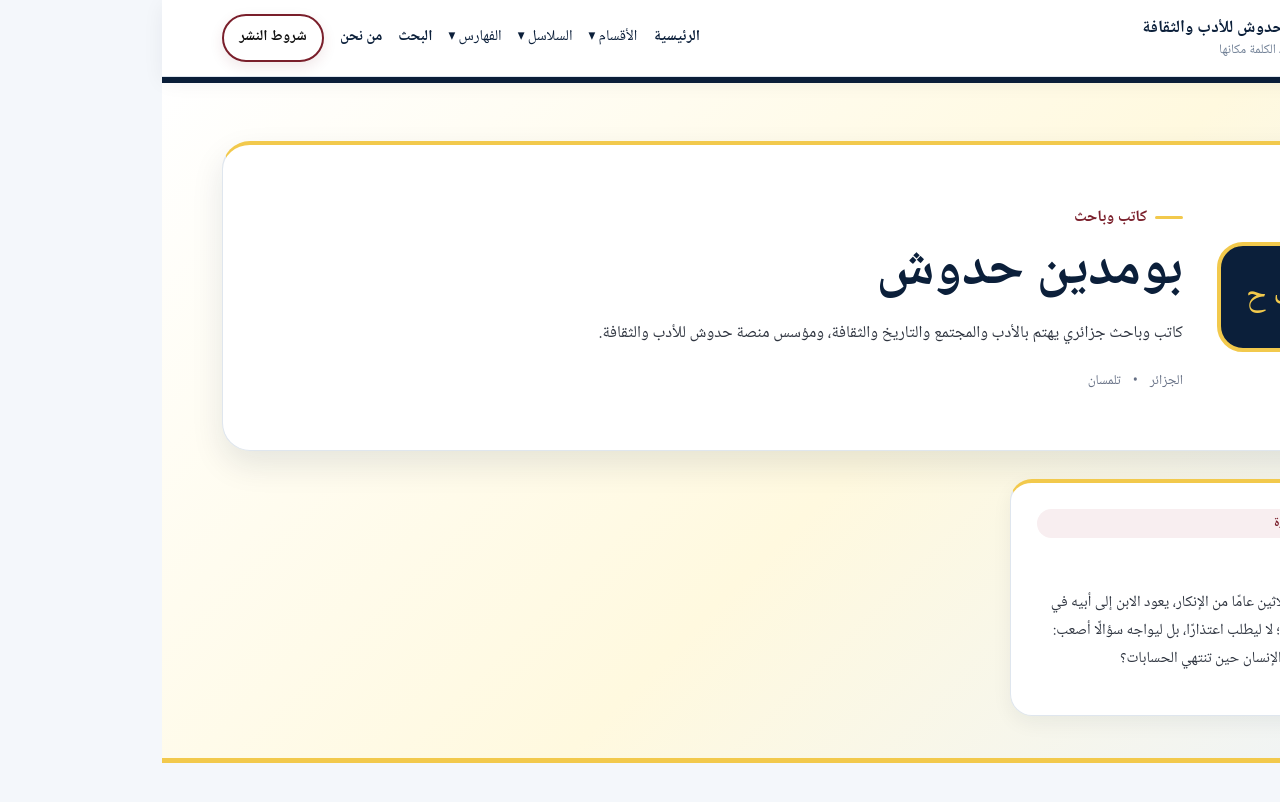
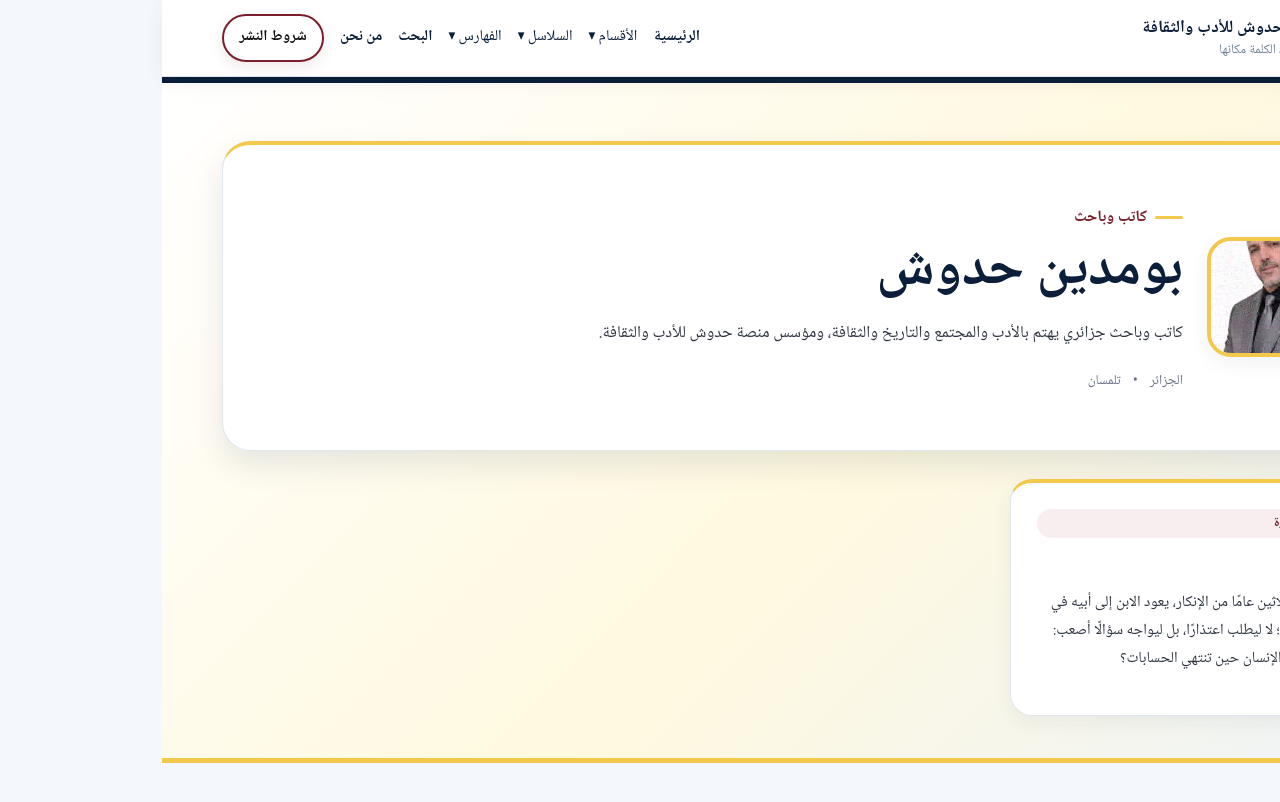
Before and after one commit to sociologue74-collab/haddouche-literature-platform, a Jekyll site: the page built from _writers/boumediene-haddouche.md, in a window 1280 px wide. Shown: the top 802 px of the page. Built offline with Jekyll 4.4.1, drawn with Linux system fonts in a browser that asks for light colours.

Commit message:
Set Boumediene Haddouche author photo

```diff
--- a/_writers/boumediene-haddouche.md
+++ b/_writers/boumediene-haddouche.md
@@ -2,6 +2,7 @@
 name: "بومدين حدوش"
 slug: "boumediene-haddouche"
 initials: "ب ح"
+image: "/haddouche-literature-platform/assets/uploads/boumediene-haddouche.jpg"
 country: "الجزائر"
 city: "تلمسان"
 role: "كاتب وباحث"
```
